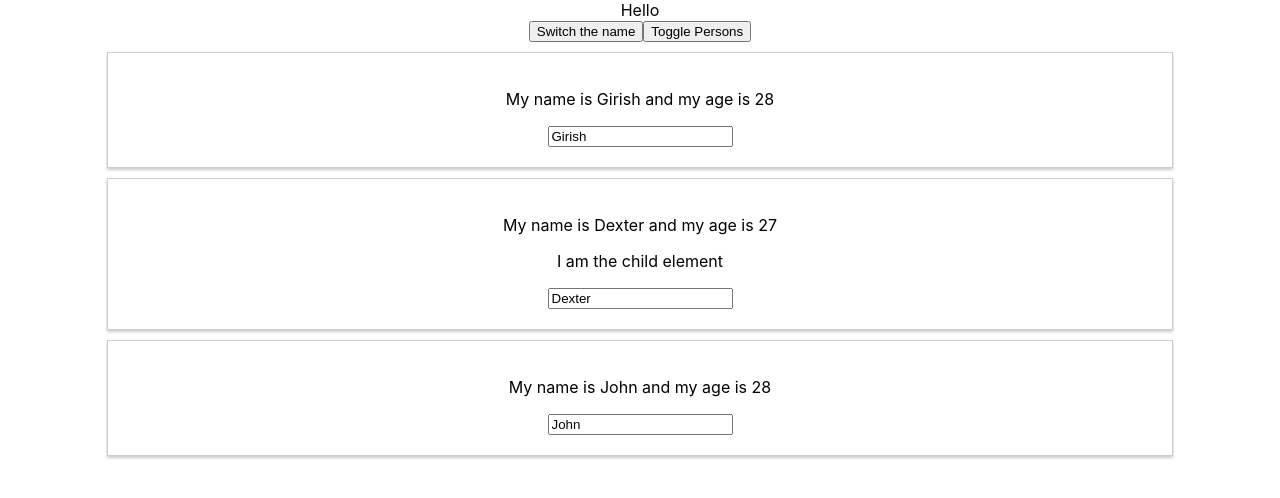
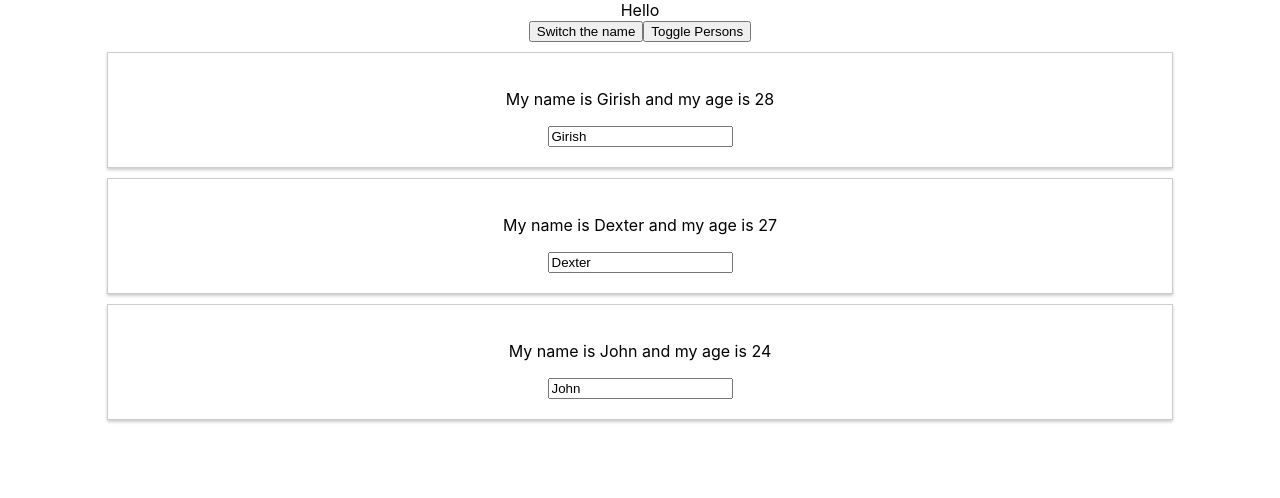
Before and after one commit to girisukinkar/react-projects, a React (Create React App) app in the folder udemy-course/: page / in a window 1280 px wide. Both pictures are taken after a click on the button "Toggle Persons". Shown: the top 498 px of the page. Built offline with nearby package versions, Linux system fonts and the light colour scheme; the HTML template or start-up script is replaced by a standard one.

Commit message:
Looping and deleting lists

```diff
--- a/udemy-course/src/App.js
+++ b/udemy-course/src/App.js
@@ -1,19 +1,20 @@
 import React, { Component } from 'react';
 import './App.css';
+import person from './Person/Person';
 import Person from './Person/Person';
 class App extends Component {
 
   state  =  {
     persons : [
-      {name: 'Girish',age: 28},
-      {name: 'Dexter',age: 27},
-      {name: 'John',age: 24}
+      {id: '1', name: 'Girish',age: 28},
+      {id: '2', name: 'Dexter',age: 27},
+      {id: '3', name: 'John',age: 24}
     ],
     otherState : 'Some other value',
     showPersons : false
   }
 
-   switchNameHandler = (newName) => {
+  /*  switchNameHandler = (newName) => {
    this.setState(
       {
         persons : [
@@ -23,7 +24,15 @@ class App extends Component {
         ]
       }
     )
-  };
+  }; */
+
+  deleteNameHandler = (id) => {
+
+    const persons = [...this.state.persons];
+    // persons.splice(persons, id);
+    let p = persons.filter(person => person.id !== id);
+    this.setState({persons : p});
+  }
 
   nameChangHandler = (event) => {
     this.setState(
@@ -48,10 +57,13 @@ class App extends Component {
     let persons = null;
     if(this.state.showPersons){
       persons = (
+
         <div>
-        <Person click={this.switchNameHandler.bind(this,'Girish Sukinkar')} name={this.state.persons[0].name} age={this.state.persons[0].age} />
-        <Person click={this.switchNameHandler.bind(this,'Dexter Baxter')} changed={this.nameChangHandler} name={this.state.persons[1].name} age={this.state.persons[1].age}> I am the child element</Person>
-        <Person name={this.state.persons[2].name} age={this.state.persons[0].age}/>
+           {
+          this.state.persons.map((person,index) => {
+            return <Person key={person.id} name={person.name} age={person.age} click={() => this.deleteNameHandler(person.id)} />
+          })
+        }
       </div>
       );
     }
@@ -61,9 +73,7 @@ class App extends Component {
       <div>Hello</div>
       <button onClick={this.switchNameHandler}>Switch the name</button>
       <button onClick={this.togglePersonsHandler}>Toggle Persons</button>
-
        {persons}
-
       </div>
     )
   }
```
